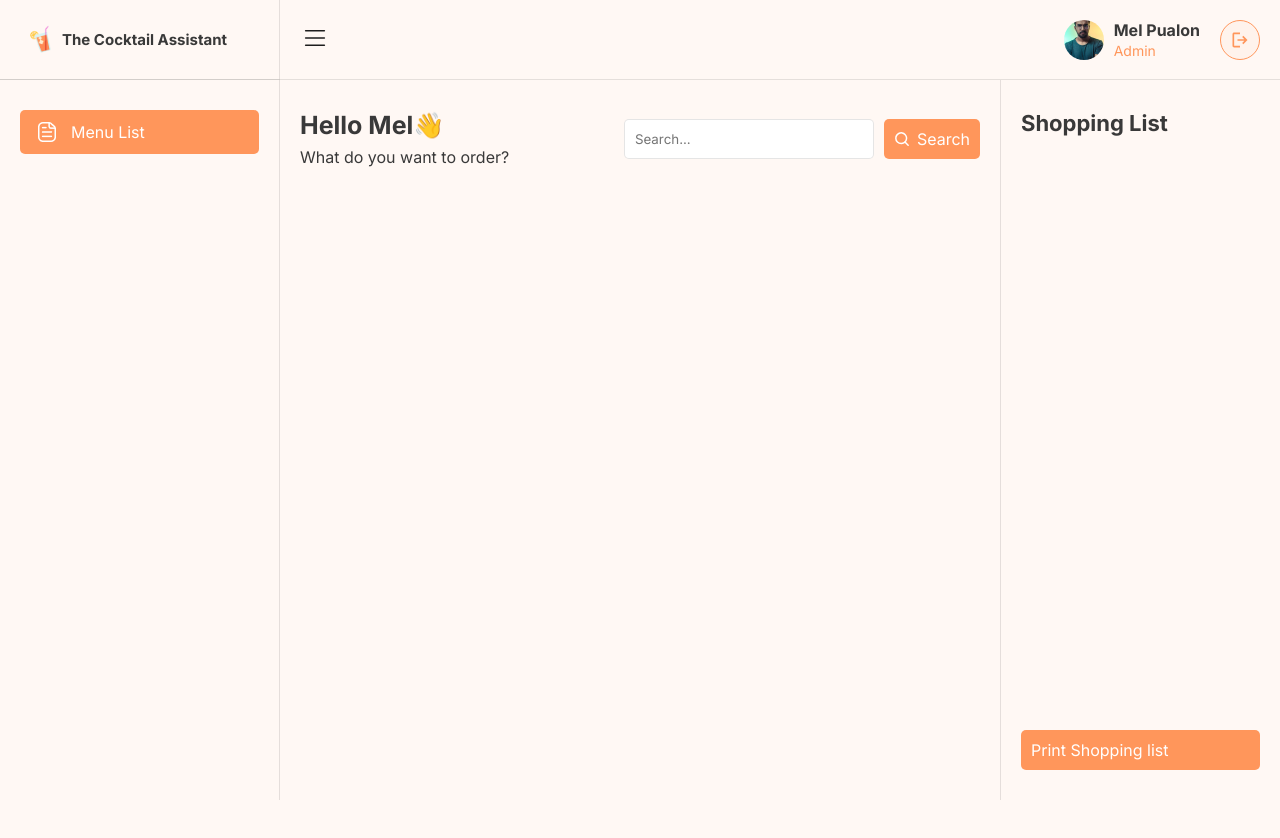
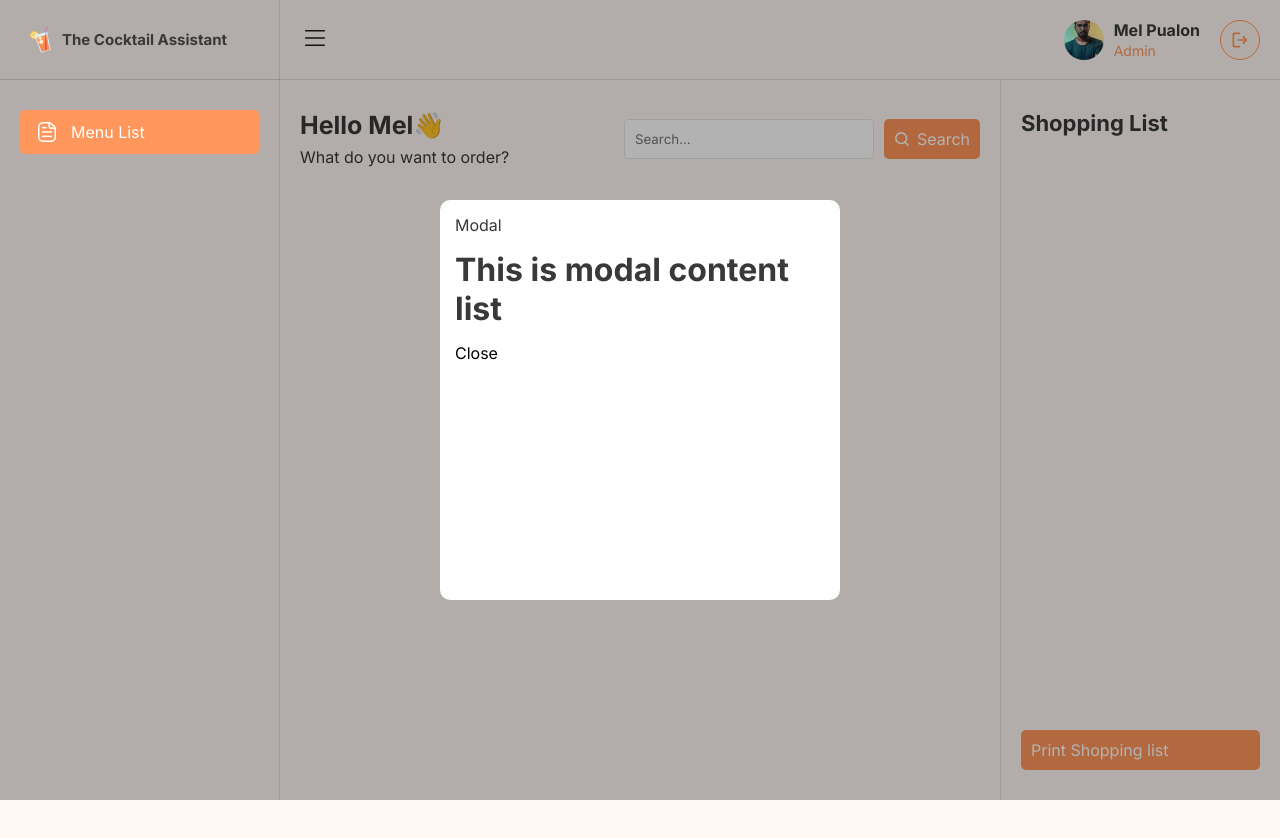
Before and after one commit to Mel1207/Cocktail-Assistant---FED, a React (Vite) app: page / in a window 1280 px wide. Shown: the top 838 px of the page. Built offline with nearby package versions, Linux system fonts and the light colour scheme.

Commit message:
added modal

```diff
--- a/src/App.jsx
+++ b/src/App.jsx
@@ -3,6 +3,7 @@
 import SidebarRight from "./components/SidebarRight"
 import { Route, Routes } from "react-router-dom"
 import Home from "./pages/Home"
+import Modal from "./components/Modal"
 
 
 
@@ -17,6 +18,7 @@
         </Routes>
       </div>
       <SidebarRight />
+      <Modal />
     </main>
   )
 }
--- a/src/components/Modal.jsx
+++ b/src/components/Modal.jsx
@@ -2,7 +2,17 @@
 
 const Modal = () => {
   return (
-    <div>Modal</div>
+    <div className='modal-container'>
+      <div className="modal">
+        <div className="modal-title">Modal</div>
+        <div className="modal-body">
+          <h1>This is modal content list</h1>
+        </div>
+        <div className="modal-footer">
+          <button>Close</button>
+        </div>
+      </div>
+    </div>
   )
 }
 
--- /dev/null
+++ b/src/styles/components/Modal.sass
@@ -0,0 +1,27 @@
+.modal-container
+  height: 100vh
+  width: 100%
+  position: fixed
+  top: 0
+  left: 0
+  right: 0
+  bottom: 0
+  background: rgba($cBlack, .30)
+  display: flex
+  align-items: center
+  justify-content: center
+
+  .modal
+    height: 400px
+    width: 400px
+    background: $cWhite
+    border-radius: 10px
+
+  .modal-title
+    padding: 15px
+
+  .modal-body
+    padding: 0 15px
+
+  .modal-footer
+    padding: 15px
--- a/src/styles/main.css
+++ b/src/styles/main.css
@@ -114,6 +114,35 @@
   align-items: center;
   justify-content: center;
   background: rgba(255, 150, 91, 0.05);
+}
+
+.modal-container {
+  height: 100vh;
+  width: 100%;
+  position: fixed;
+  top: 0;
+  left: 0;
+  right: 0;
+  bottom: 0;
+  background: rgba(0, 0, 0, 0.3);
+  display: flex;
+  align-items: center;
+  justify-content: center;
+}
+.modal-container .modal {
+  height: 400px;
+  width: 400px;
+  background: #fff;
+  border-radius: 10px;
+}
+.modal-container .modal-title {
+  padding: 15px;
+}
+.modal-container .modal-body {
+  padding: 0 15px;
+}
+.modal-container .modal-footer {
+  padding: 15px;
 }
 
 *, html {
--- a/src/styles/main.sass
+++ b/src/styles/main.sass
@@ -2,4 +2,5 @@
 @import './components/Sidebar'
 @import './components/SidebarRight'
 @import './components/Navbar'
+@import './components/Modal'
 @import './global/global'
```
Also changed, not shown: 1 other file (tests, documents, lock files or other folders).
